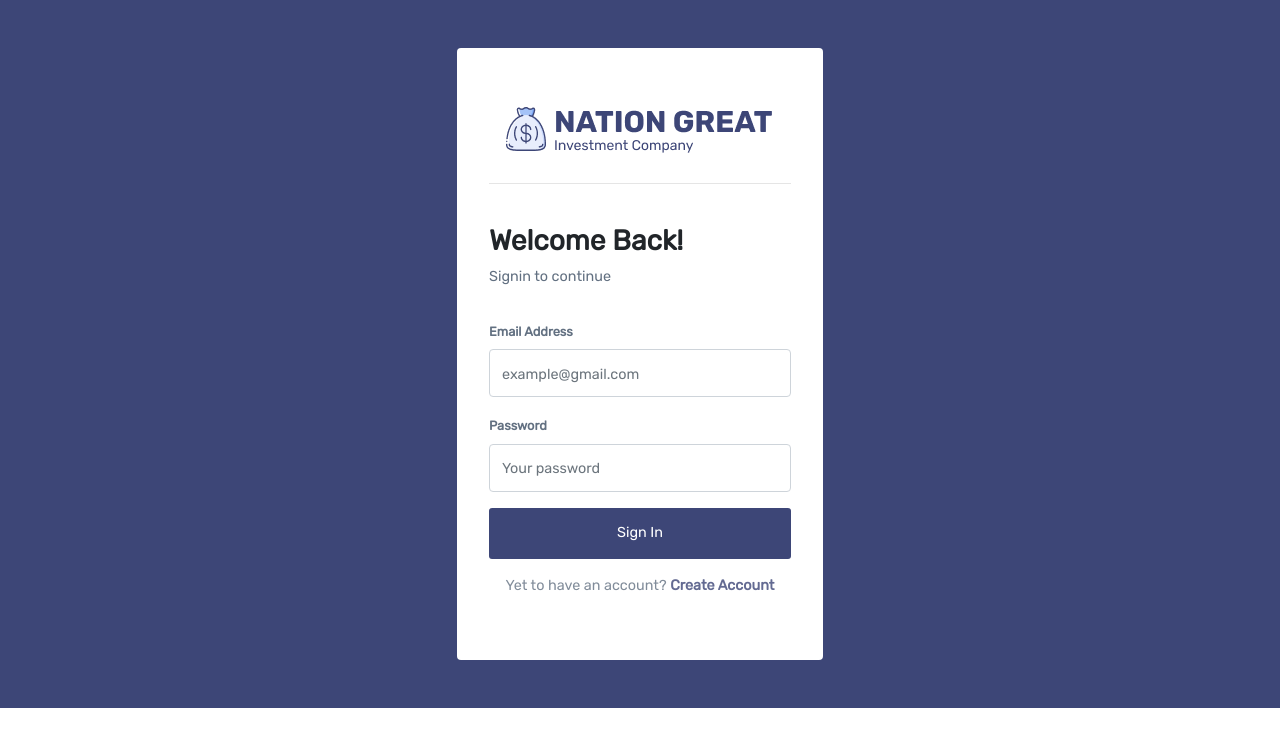
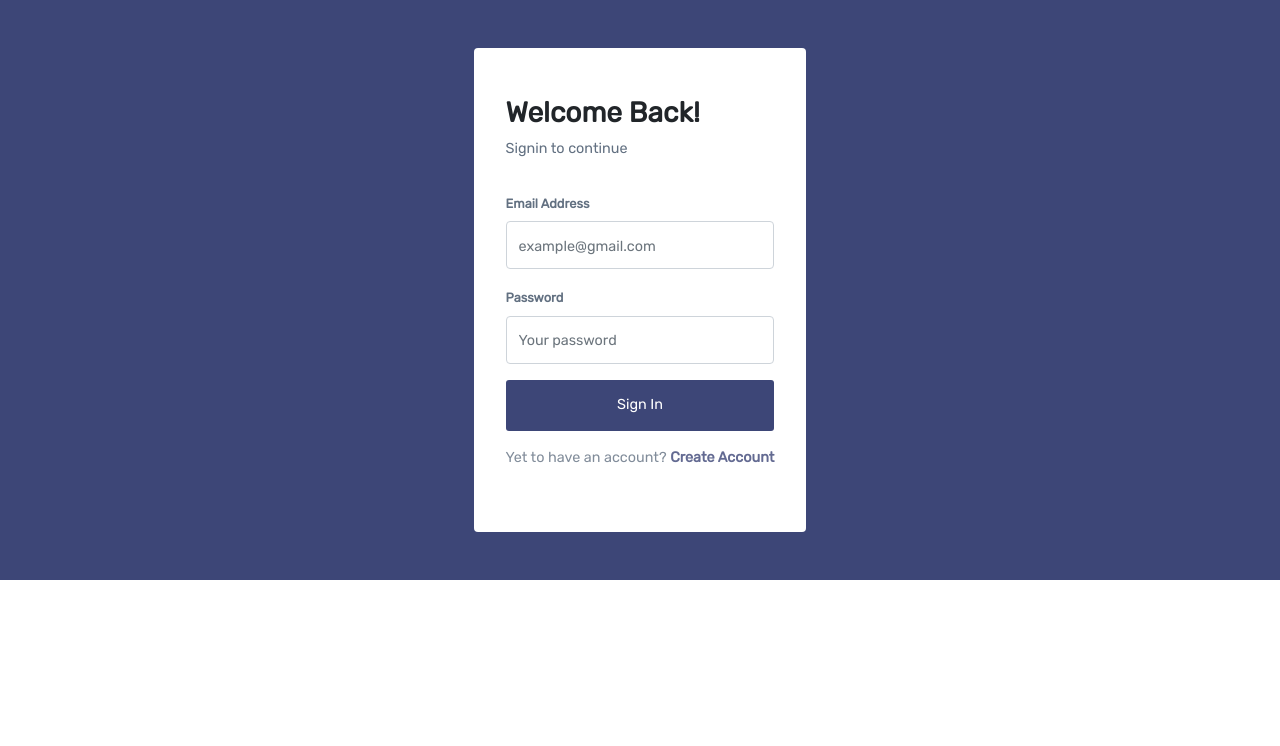
Before and after one commit to Achilles45/Greatinvestment, a Vue app: page /signin in a window 1280 px wide. Shown: the top 746 px of the page. Built offline with nearby package versions, Linux system fonts and the light colour scheme.

Commit message:
Final design

```diff
--- a/src/views/Signin.vue
+++ b/src/views/Signin.vue
@@ -3,10 +3,10 @@
       <!-- <Navbar /> -->
       <div class="form__wrapper">
          <div class="text">
-             <div class="logo pb-4">
+             <!-- <div class="logo pb-4">
                <router-link to="/" class="logo"><img src="../assets/images/logo.png" class="logo-img" alt=""></router-link>
                <hr>
-           </div>
+           </div> -->
               <h3>Welcome Back!</h3>
           <p>Signin to continue</p>
          </div>
--- a/src/views/Signup.vue
+++ b/src/views/Signup.vue
@@ -3,10 +3,10 @@
       <!-- <Navbar /> -->
       <div class="form__wrapper">
          <div class="text">
-              <div class="logo pb-4">
+              <!-- <div class="logo pb-4">
                <router-link to="/" class="logo"><img src="../assets/images/logo.png" class="logo-img" alt=""></router-link>
                <hr>
-           </div>
+           </div> -->
               <h3>Create a free Account</h3>
           <p>It's very simple and fast to complete</p>
          </div>
```
